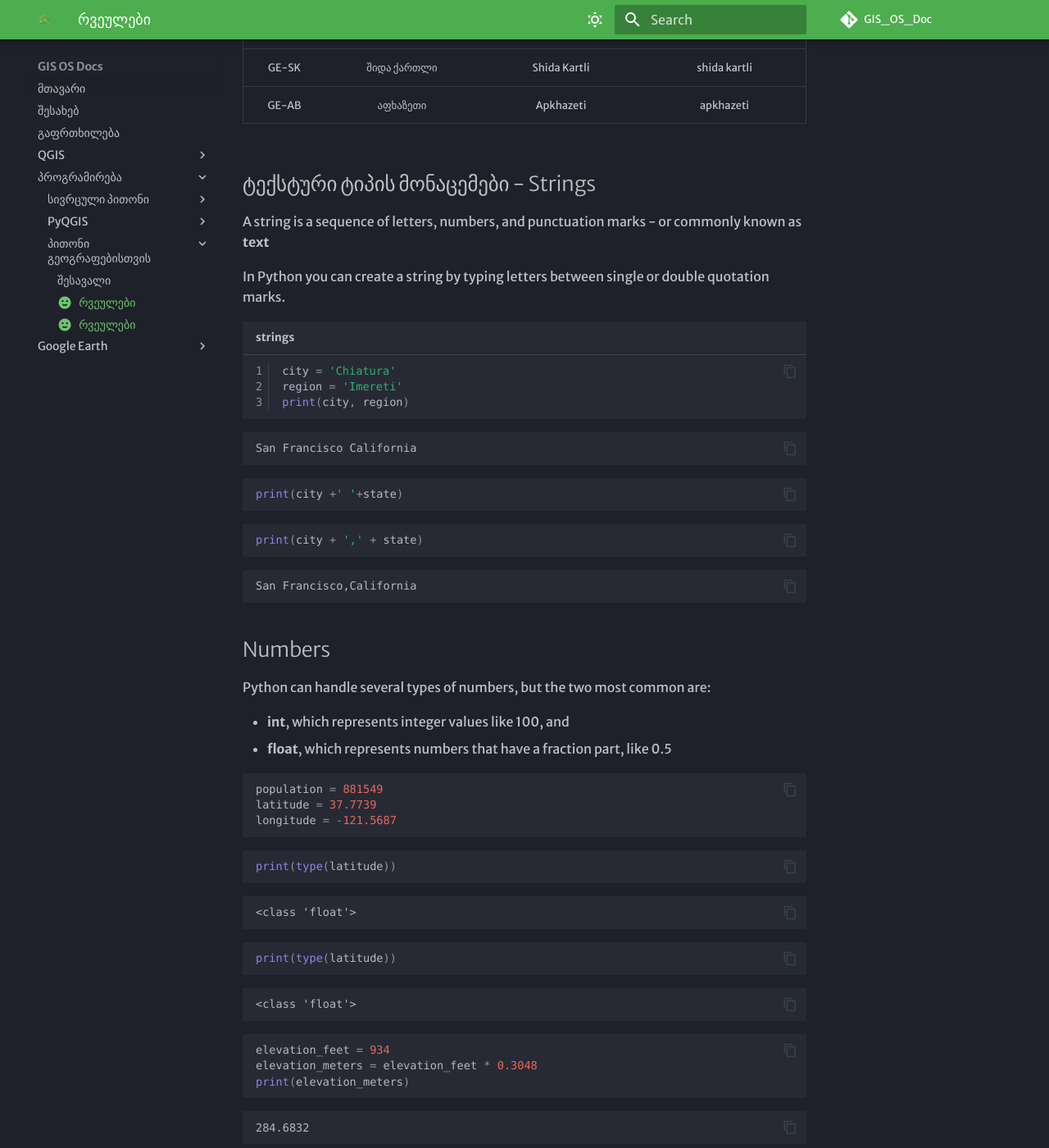
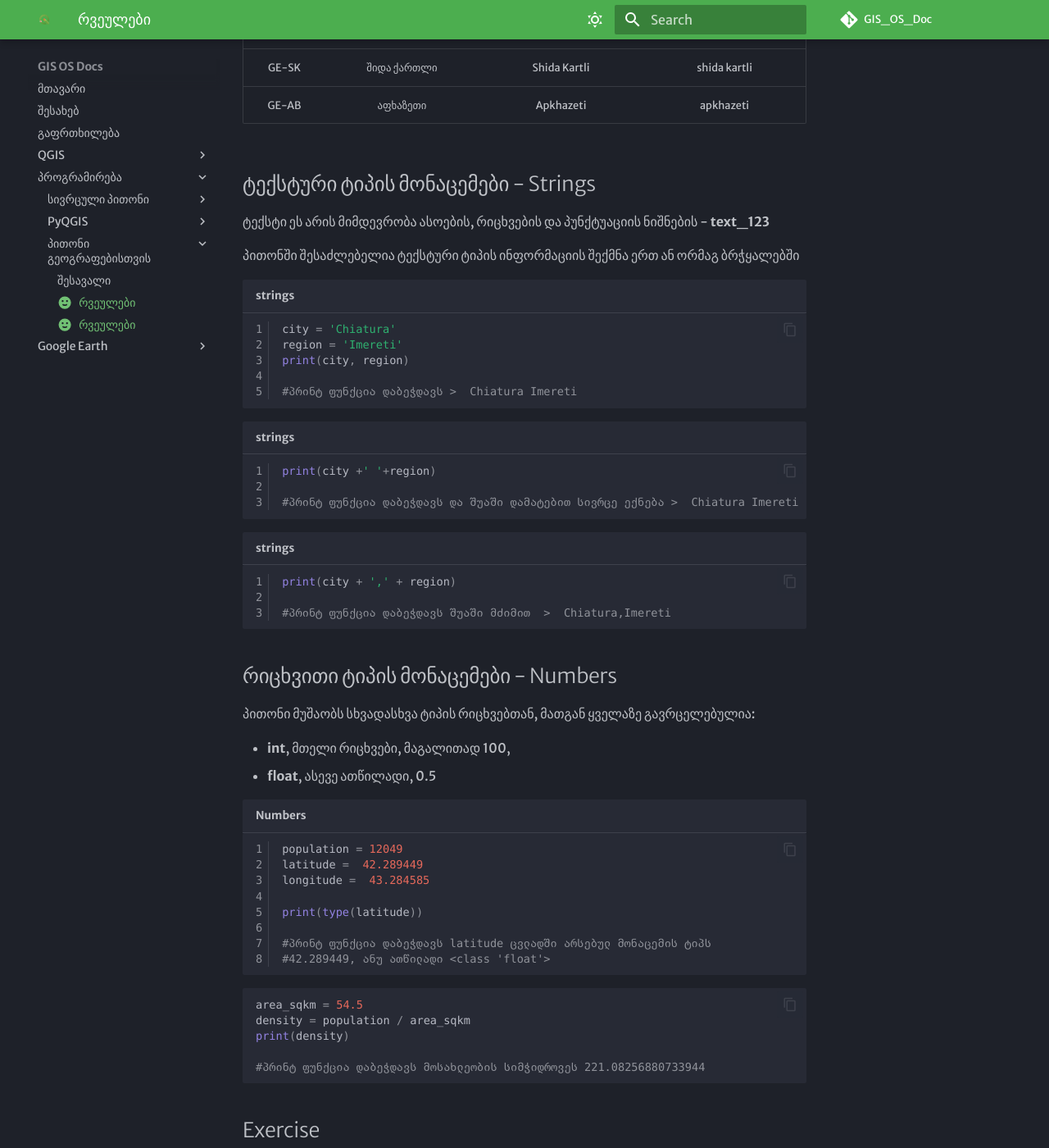
Before and after one commit to ezdanapak/GIS_OS_Doc, an MkDocs documentation site: the page built from docs/Programming/Python_for_geographers/notebooks/01_variables.md, in a window 1280 px wide and 1400 px high, scrolled down 896 px. Shown: the whole window at 82% size. Built offline with MkDocs 1.6.1 and Material for MkDocs 9.7.7, drawn with Linux system fonts in a browser that asks for light colours; some web fonts are replaced; comment, search, counter and statistics services are not loaded; some of the changed text lies outside the part shown.

Commit message:
Update 01_variables.md

````diff
--- a/docs/Programming/Python_for_geographers/notebooks/01_variables.md
+++ b/docs/Programming/Python_for_geographers/notebooks/01_variables.md
@@ -33,83 +33,61 @@ icon: material/emoticon-happy
 ## ტექსტური ტიპის მონაცემები - Strings
 
 
+ტექსტი ეს არის მიმდევრობა ასოების, რიცხვების და პუნქტუაციის ნიშნების  - **text_123**
 
-A string is a sequence of letters, numbers, and punctuation marks - or commonly known as **text**
 
-In Python you can create a string by typing letters between single or double quotation marks.
+პითონში შესაძლებელია ტექსტური ტიპის ინფორმაციის შექმნა ერთ ან ორმაგ ბრჭყალებში
+
 
 
 ```py title="strings" linenums="1"
 city = 'Chiatura'
 region = 'Imereti'
 print(city, region)
+
+#პრინტ ფუნქცია დაბეჭდავს >  Chiatura Imereti
 ```
 
-    San Francisco California
+```python title="strings" linenums="1"
+print(city +' '+region)
+
+#პრინტ ფუნქცია დაბეჭდავს და შუაში დამატებით სივრცე ექნება >  Chiatura Imereti
+```
+
+```python title="strings" linenums="1"
+print(city + ',' + region)
+
+#პრინტ ფუნქცია დაბეჭდავს შუაში მძიმით  >  Chiatura,Imereti
+```
 
 
+## რიცხვითი ტიპის მონაცემები - Numbers
 
-```python
-print(city +' '+state)
+პითონი მუშაობს სხვადასხვა ტიპის რიცხვებთან, მათგან ყველაზე გავრცელებულია:
+
+- **int**, მთელი რიცხვები, მაგალითად 100,
+- **float**,  ასევე ათწილადი,  0.5
+
+
+```python title="Numbers" linenums="1"
+population = 12049
+latitude =  42.289449
+longitude =  43.284585
+
+print(type(latitude))
+
+#პრინტ ფუნქცია დაბეჭდავს latitude ცვლადში არსებულ მონაცემის ტიპს
+#42.289449, ანუ ათწილადი <class 'float'>
 ```
 
 ```python
-print(city + ',' + state)
+area_sqkm = 54.5
+density = population / area_sqkm
+print(density)
+
+#პრინტ ფუნქცია დაბეჭდავს მოსახლეობის სიმჭიდროვეს 221.08256880733944
+
 ```
-
-    San Francisco,California
-
-
-## Numbers
-
-Python can handle several types of numbers, but the two most common are:
-
-- **int**, which represents integer values like 100, and
-- **float**, which represents numbers that have a fraction part, like 0.5
-
-
-
-```python
-population = 881549
-latitude = 37.7739
-longitude = -121.5687
-```
-
-
-```python
-print(type(latitude))
-```
-
-    <class 'float'>
-
-
-
-```python
-print(type(latitude))
-```
-
-    <class 'float'>
-
-
-
-```python
-elevation_feet = 934
-elevation_meters = elevation_feet * 0.3048
-print(elevation_meters)
-```
-
-    284.6832
-
-
-
-```python
-area_sqmi = 46.89
-density = population / area_sqmi
-print(density)
-```
-
-    18800.362550650458
-
 
 ## Exercise
 
````
